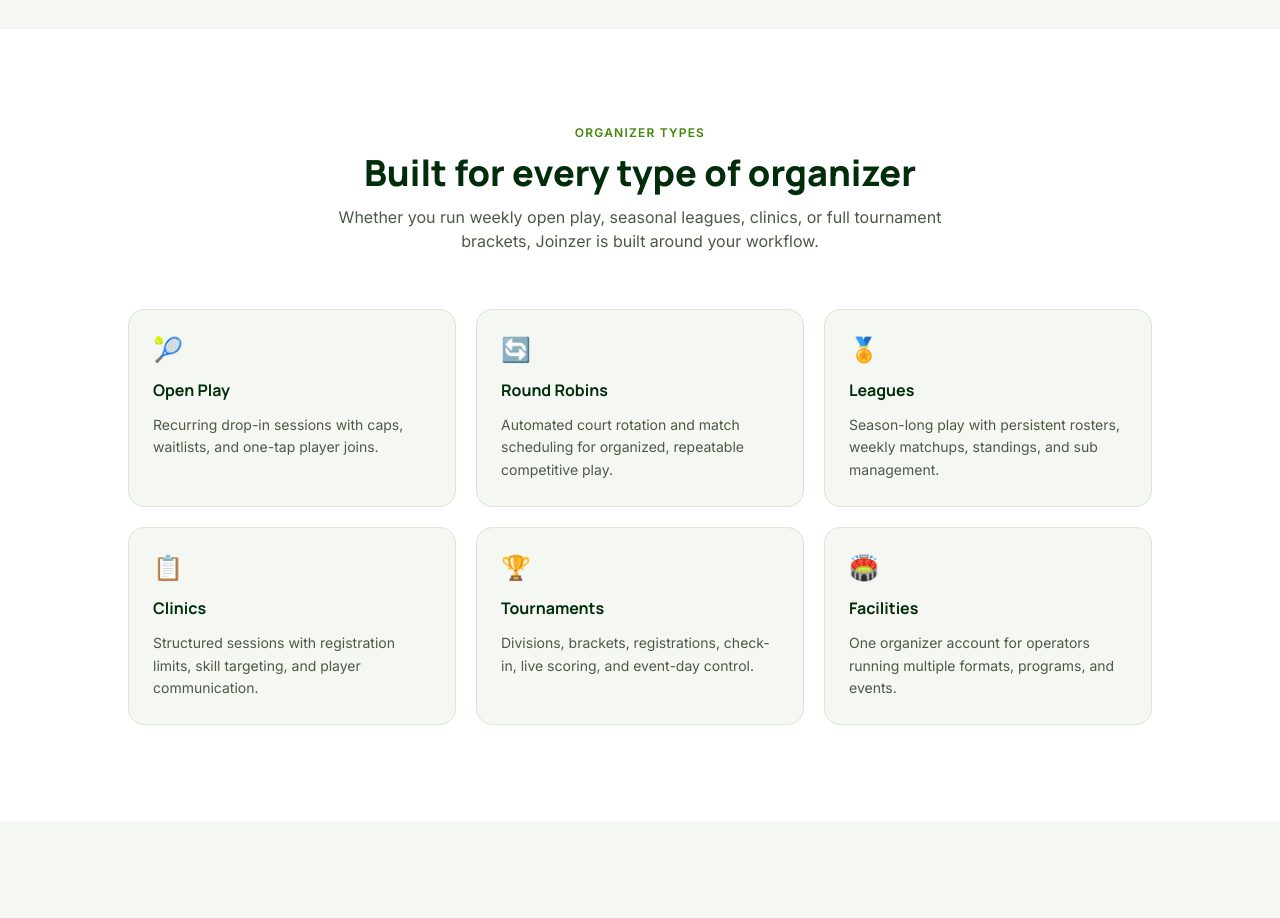
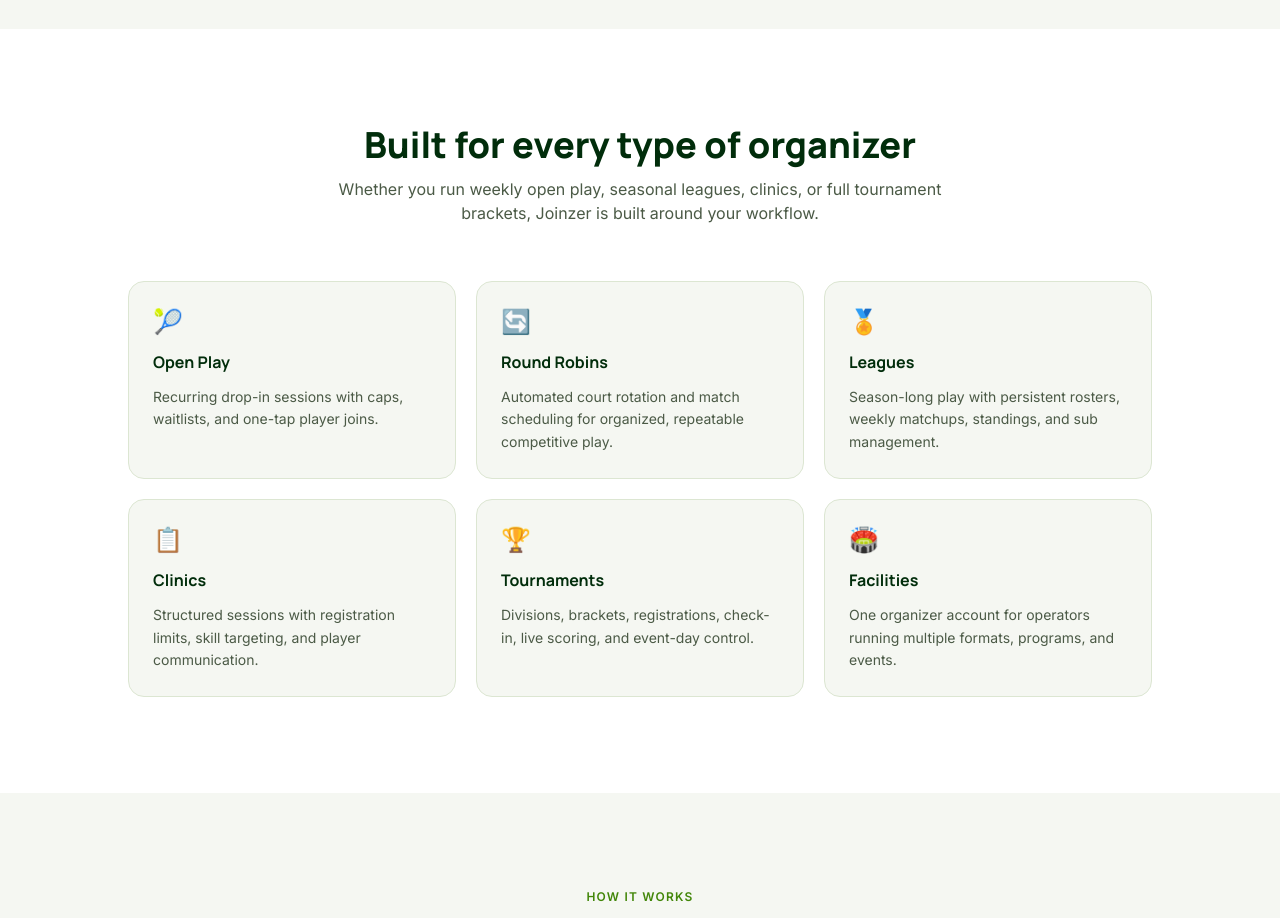
Before and after one commit to suidgma/joinzer, a Next.js app: page /organizers in a window 1280 px wide. Shown: the part 1140-2058 px from the top of the page. Built offline with nearby package versions, Linux system fonts and the light colour scheme; no server answers.

Commit message:
chore(organizers): remove Organizer Types eyebrow

```diff
--- a/components/landing/OrganizerUseCases.tsx
+++ b/components/landing/OrganizerUseCases.tsx
@@ -36,9 +36,6 @@
     <section className="py-14 md:py-24 bg-white">
       <div className="max-w-7xl mx-auto px-4 sm:px-6 lg:px-8">
         <div className="text-center mb-10 md:mb-14">
-          <p className="text-brand-active text-xs font-semibold uppercase tracking-widest mb-3">
-            Organizer types
-          </p>
           <h2 className="font-heading text-2xl sm:text-3xl md:text-4xl font-extrabold text-brand-dark">
             Built for every type of organizer
           </h2>
```
